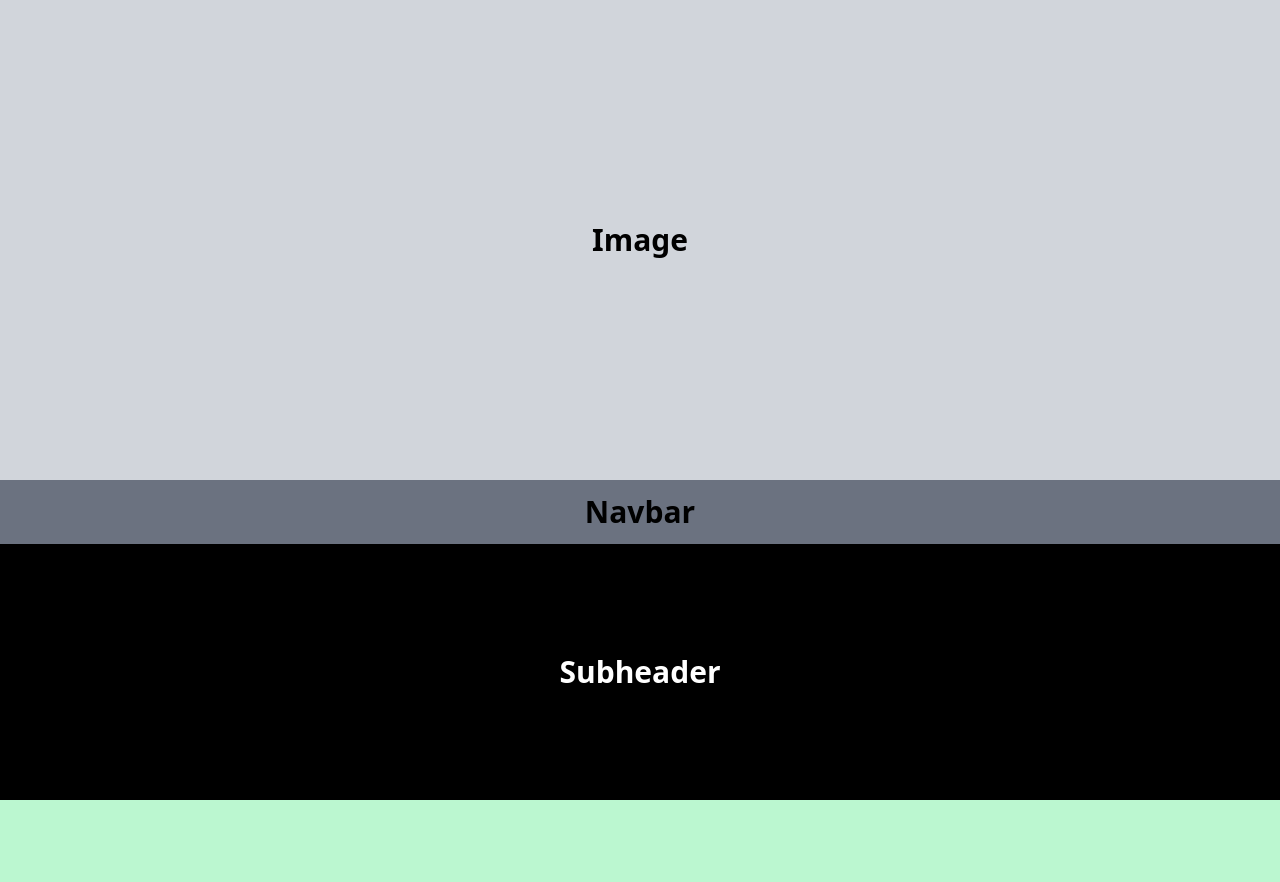
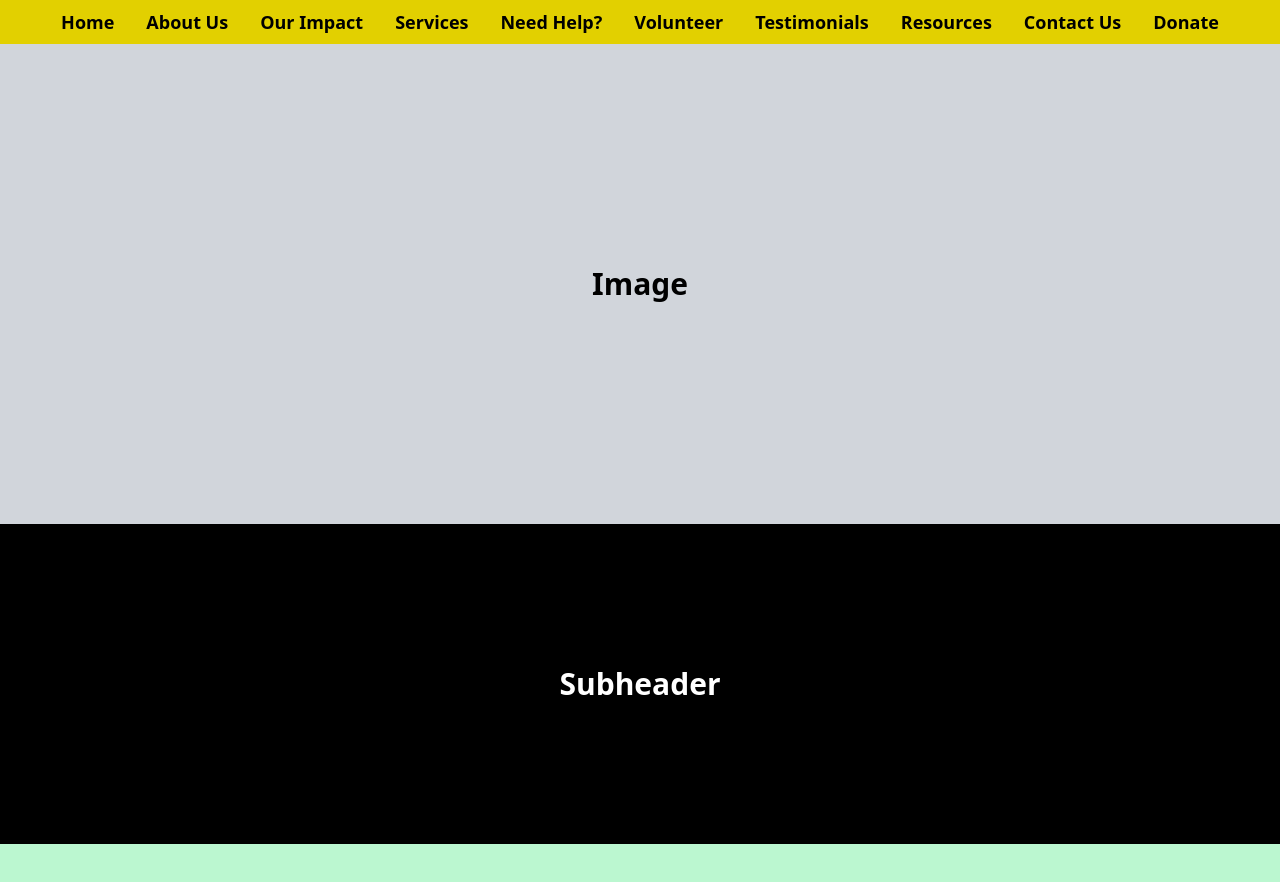
Before and after one commit to ahoward7/faith-in-action, a Nuxt app: page / in a window 1280 px wide. Shown: the top 882 px of the page. Built offline with nearby package versions, Linux system fonts and the light colour scheme.

Commit message:
Navbar started

```diff
--- a/app.vue
+++ b/app.vue
@@ -1,8 +1,9 @@
 <template>
   <nuxt-layout>
     <nuxt-loading-indicator :height="5" />
+    <fia-navbar />
     <nuxt-page />
-    <page-footer />
+    <fia-footer />
   </nuxt-layout>
 </template>
 
--- /dev/null
+++ b/components/fia/navbar/Item.vue
@@ -0,0 +1,5 @@
+<template>
+  <div class="bg-fia-yellow text-lg font-semibold py-2 px-4 border-fia-black cursor-pointer">
+    <slot />
+  </div>
+</template>
--- /dev/null
+++ b/components/fia/navbar/index.vue
@@ -0,0 +1,14 @@
+<template>
+  <div class="flex justify-center bg-fia-yellow">
+    <fia-navbar-item>Home</fia-navbar-item>
+    <fia-navbar-item>About Us</fia-navbar-item>
+    <fia-navbar-item>Our Impact</fia-navbar-item>
+    <fia-navbar-item>Services</fia-navbar-item>
+    <fia-navbar-item>Need Help?</fia-navbar-item>
+    <fia-navbar-item>Volunteer</fia-navbar-item>
+    <fia-navbar-item>Testimonials</fia-navbar-item>
+    <fia-navbar-item>Resources</fia-navbar-item>
+    <fia-navbar-item>Contact Us</fia-navbar-item>
+    <fia-navbar-item>Donate</fia-navbar-item>
+  </div>
+</template>
--- a/pages/index.vue
+++ b/pages/index.vue
@@ -4,9 +4,6 @@
       <page-header class="flex justify-center items-center bg-gray-300">
         <h1 class="text-3xl font-bold">Image</h1>
       </page-header>
-      <div class="flex justify-center items-center h-16 bg-gray-500">
-        <h1 class="text-3xl font-bold">Navbar</h1>
-      </div>
       <div class="grow bg-black flex items-center justify-center">
         <h1 class="text-3xl text-white font-bold">Subheader</h1>
       </div>
--- a/tailwind.config.js
+++ b/tailwind.config.js
@@ -6,7 +6,11 @@ module.exports = {
     './app.vue'
   ],
   theme: {
-    extend: {},
+    extend: {
+      colors: {
+        'fia-yellow': '#e2d000',
+      }
+    },
   },
   plugins: [],
 }
```
Also changed, not shown: components/fia/Footer.vue (renamed from components/page/Footer.vue).
